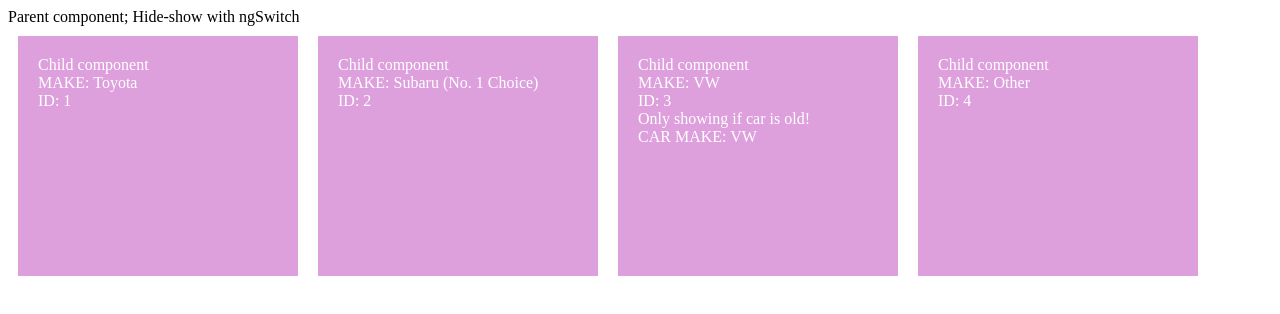
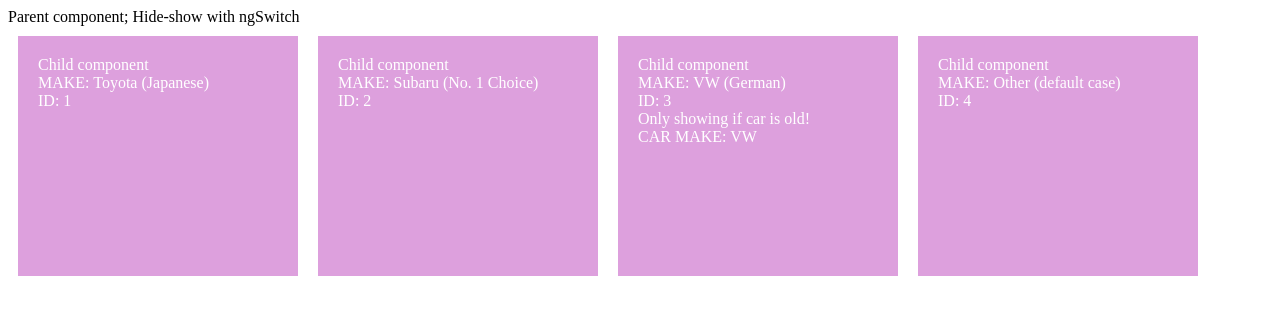
Before and after one commit to ImsirovicAjdin/angular-ayfzy2, an Angular app: page / in a window 1280 px wide. Shown: the top 314 px of the page. Built offline with nearby package versions, Linux system fonts and the light colour scheme.

Commit message:
Add more *ngSwitchCase tests

```diff
--- a/src/app/appchild/app-child.component.ts
+++ b/src/app/appchild/app-child.component.ts
@@ -8,6 +8,9 @@ import { Component, Input, OnInit } from '@angular/core';
       <div [ngSwitch]="car?.make">
         MAKE: {{car?.make}}
         <span *ngSwitchCase="'Subaru'"> {{ this.string1 }}</span>
+                <span *ngSwitchCase="'Toyota'">  {{ this.string2 }}</span>
+                <span *ngSwitchCase="'VW'">  {{ this.string3 }}</span>
+                <span *ngSwitchDefault>  {{ this.string4 }}</span>
       </div>
       <div>ID: {{car?.id}}</div>
       <div [hidden]="!car?.old">
@@ -21,4 +24,7 @@ export class AppChildComponent {
   @Input() car;
 
   string1 = "(No. 1 Choice)";
+    string2 = "(Japanese)";
+    string3 = "(German)";
+    string4 = "(default case)";
 }
```
